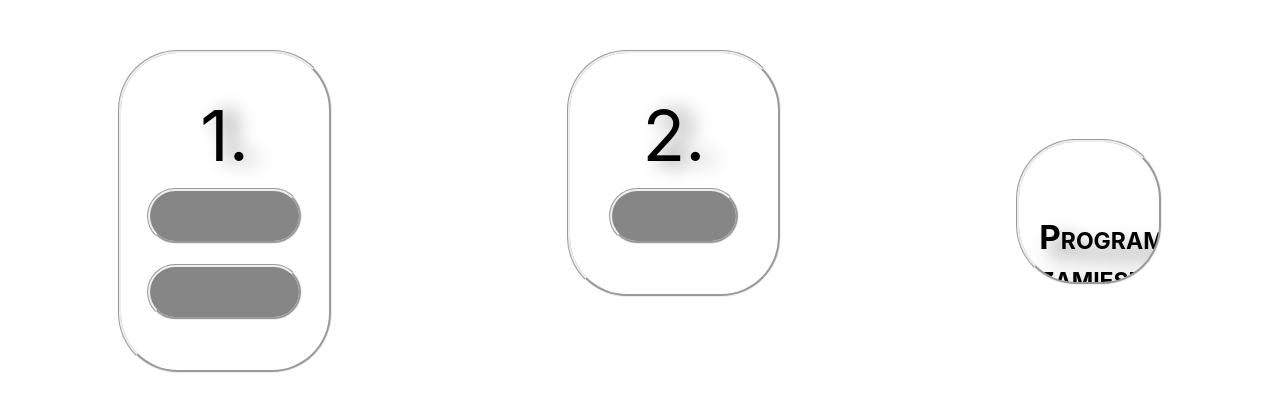
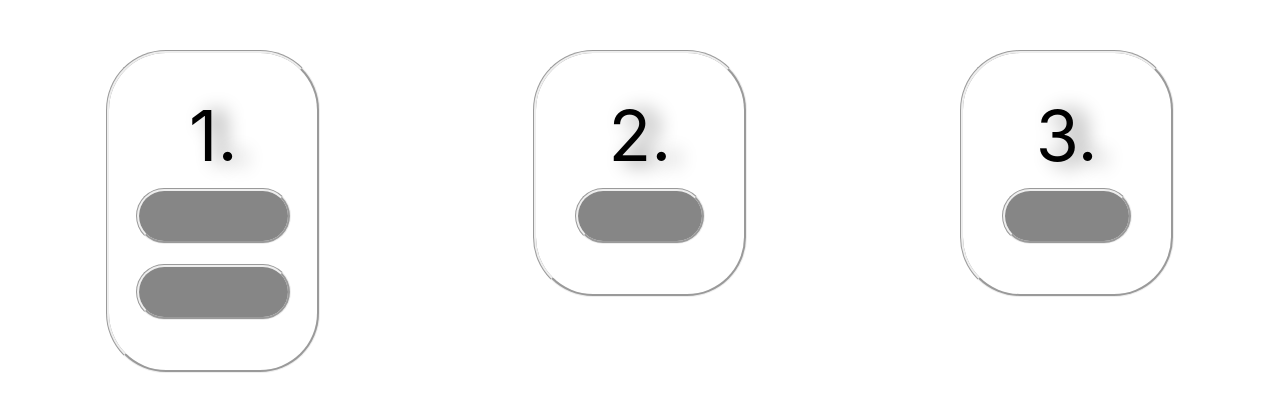
Before and after one commit to MMarek/exercises_site, a React (Create React App) app: page /#/ in a window 1280 px wide. Shown: the top 412 px of the page. Built offline with nearby package versions, Linux system fonts and the light colour scheme.

Commit message:
third loop exercise done

```diff
--- a/src/components/Home/Loops/Loops01.js
+++ b/src/components/Home/Loops/Loops01.js
@@ -4,29 +4,29 @@ import '../../../scss/_loops.scss'
 class Square extends Component {
 
     state = {
-        one: false
+        click: false
     };
 
     handleButtonOneClick = () => {
         this.setState({
-            one: this.state.one ? false : true
+            click: this.state.click ? false : true
         })
     };
 
     render() {
 
-        const {one} = this.state;
+        const {click} = this.state;
 
         let styleOne = {
-            width: one ? '30%' : '10%',
-            height: one ? '45%' : '10%',
-            fontSize: one ? '15px' : '0%',
+            width: click ? '30%' : '10%',
+            height: click ? '45%' : '10%',
+            fontSize: click ? '15px' : '0%',
             transition: '2s',
         };
 
         let styleTwo = {
-            fontSize: one ? '0%' : '70px',
-            transition: '2s',
+            fontSize: click ? '0%' : '70px',
+            transition: '5s',
         };
 
         let n = 5;
--- a/src/components/Home/Loops/Loops02.js
+++ b/src/components/Home/Loops/Loops02.js
@@ -4,29 +4,29 @@ import '../../../scss/_loops.scss'
 class SumOfAll extends Component {
 
     state = {
-        one: false
+        click: false
     };
 
     handleButtonOneClick = () => {
         this.setState({
-            one: this.state.one ? false : true
+            click: this.state.click ? false : true
         })
     };
 
     render() {
 
-        const {one} = this.state;
+        const {click} = this.state;
 
         let styleOne = {
-            width: one ? '50%' : '10%',
-            height: one ? '45%' : '10%',
-            fontSize: one ? '15px' : '0%',
+            width: click ? '50%' : '10%',
+            height: click ? '45%' : '10%',
+            fontSize: click ? '15px' : '0%',
             transition: '2s',
         };
 
         let styleTwo = {
-            fontSize: one ? '0%' : '70px',
-            transition: '2s',
+            fontSize: click ? '0%' : '70px',
+            transition: '5s',
         };
 
         let x = 1;
--- a/src/components/Home/Loops/Loops03.js
+++ b/src/components/Home/Loops/Loops03.js
@@ -3,7 +3,32 @@ import '../../../scss/_loops.scss'
 
 class Stars extends Component {
 
+    state = {
+        click: false
+    };
+
+    handleButtonOneClick = () => {
+        this.setState({
+            click: this.state.click ? false : true
+        })
+    };
+
     render() {
+
+        const {click} = this.state;
+
+        let styleOne = {
+            width: click ? '30%' : '10%',
+            height: click ? '45%' : '10%',
+            fontSize: click ? '15px' : '0%',
+            transition: '2s',
+        };
+
+        let styleTwo = {
+            fontSize: click ? '0%' : '70px',
+            transition: '5s',
+        };
+
         let k = 15;
 
         let textResult = "";
@@ -20,12 +45,18 @@ class Stars extends Component {
 
         // console.log(textResult);
         return (
-                <div className='stars'>
-                    <h5>Program zamieszczający naprzemiennie '+' oraz '-', posiadający pętle w pętli:</h5>
+            <section className='stars' style={styleOne}
+            onClick={this.handleButtonOneClick}>
+                <div className='numberOfExercise' style={styleTwo} onClick={this.handleButtonOneClick}>3.</div>
+                <div className='allStars'>
+                    <h4>Program zamieszczający naprzemiennie '+' oraz '-', posiadający pętle w pętli:</h4>
 
                     {textResult}
+
+                    <p>{'let k = 15; let textResult = ""; for (let i = 0; i < k; i++) {for (let j = 0; j < k; j++) ' +
+                    '{if ((i + j) % 2 === 0) {textResult += "-";} else {textResult += "+";}}}'}</p>
                 </div>
-
+            </section>
         )
     }
 }
--- a/src/scss/_loops.scss
+++ b/src/scss/_loops.scss
@@ -80,42 +80,33 @@
   }
 }
 
-//
-//.sumOfAll {
-//  overflow: hidden;
-//  width: 70%;
-//  border: groove;
-//  border-radius: 60px;
-//  margin: 50px auto;
-//  padding: 40px;
-//  font-size: 30px;
-//  text-align: center;
-//  font-weight: bold;
-//  font-variant: small-caps;
-//  color: #000000;
-//  text-shadow: 12px 12px 20px gray;
-//
-//  display: flex;
-//  flex-direction: column;
-//  align-items: center;
-//}
-
 .stars {
-  font-size: 40px;
-  text-align: center;
-  font-weight: bold;
-  font-variant: small-caps;
-  color: #000000;
-  text-shadow: 12px 12px 20px gray;
+  display: flex;
+  flex-direction: column;
+  align-items: center;
   overflow: hidden;
-  //width: 54.4%;
-
-  width: 100px;
-  height: 100px;
-
   border: groove;
   border-radius: 60px;
-  margin: auto;
-  padding: 20px;
+  margin: 50px auto;
+  padding: 40px;
 
+  .numberOfExercise {
+    font-family: inherit;
+    text-align: center;
+    text-shadow: 12px 2px 20px gray;
+  }
+
+  .allStars {
+    text-align: center;
+    font-weight: bold;
+    text-shadow: 3px 2px black;
+    font-variant: small-caps;
+    width: 50%;
+    color: #ffffff;
+    background-color: #868686;
+    border: groove;
+    border-radius: 60px;
+    margin: 10px;
+    padding: 30px 30px 20px 30px;
+  }
 }
```
